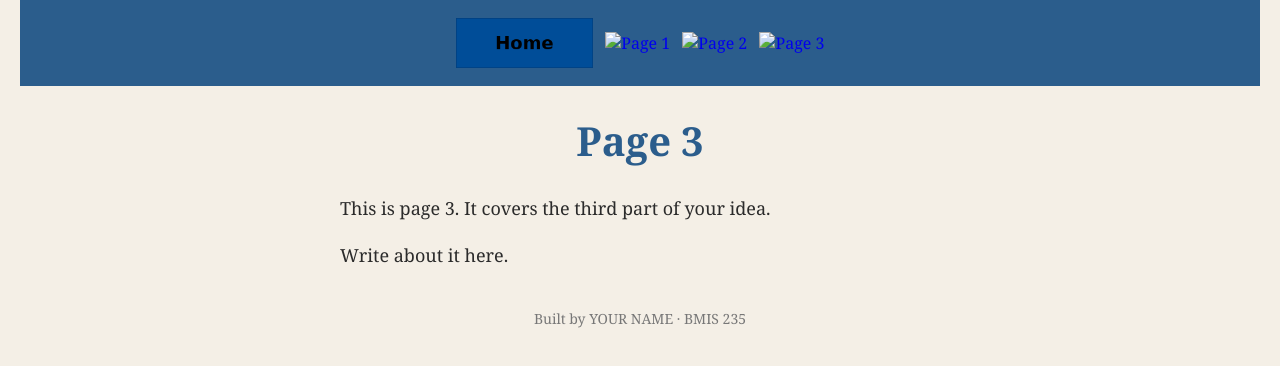
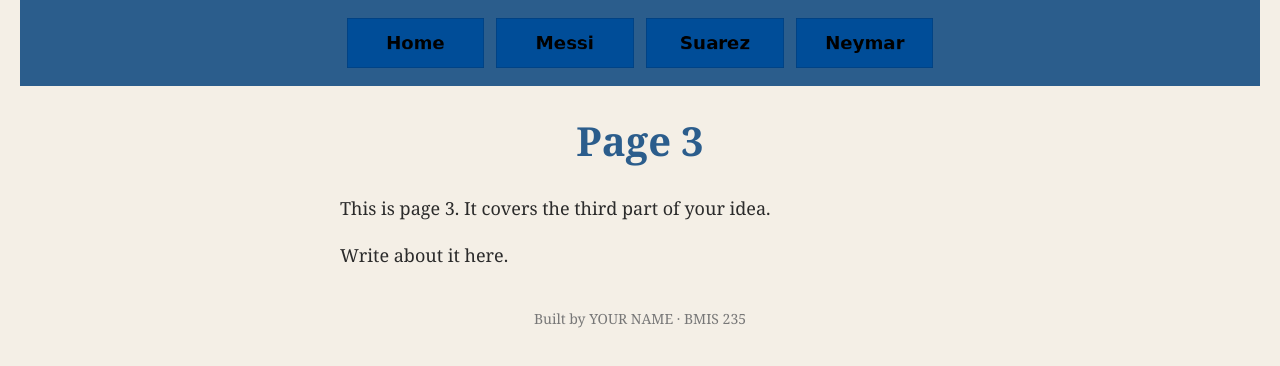
Before and after one commit to kulekia24-beep/bmis235-html-3, a plain HTML site: page Neymar.html in a window 1280 px wide. Drawn offline with Linux system fonts and the light colour scheme.

Commit message:
Update Neymar.html

```diff
--- a/Neymar.html
+++ b/Neymar.html
@@ -22,9 +22,9 @@
      ===================================================================== -->
 <nav>
     <a href="index.html"><img src="img/home.png" alt="Home"></a>
-    <a href="Messi.html"><img src="img/page1.png" alt="Page 1"></a>
-    <a href="Suarez.html"><img src="img/page2.png" alt="Page 2"></a>
-    <a href="Neymar.html"><img src="img/page3.png" alt="Page 3"></a>
+    <a href="Messi.html"><img src="img/Messi.png" alt="Page 1"></a>
+    <a href="Suarez.html"><img src="img/Suarez.png" alt="Page 2"></a>
+    <a href="Neymar.html"><img src="img/Neymar.png" alt="Page 3"></a>
 </nav>
 
 <h1>Page 3</h1>
```
